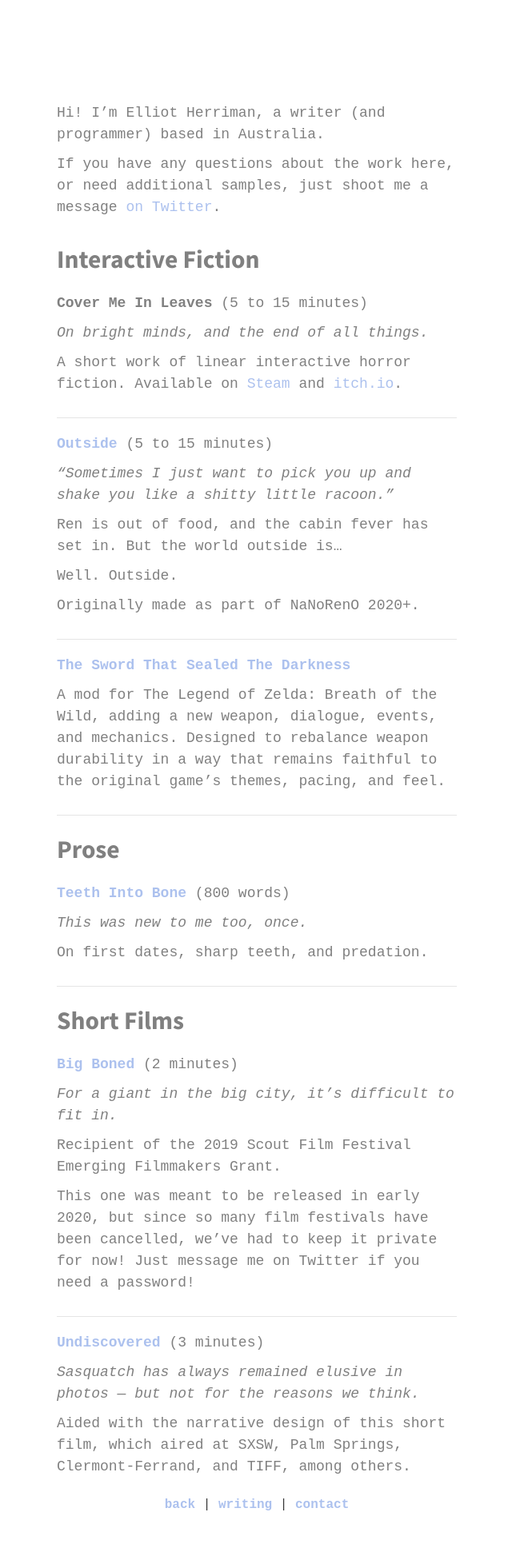
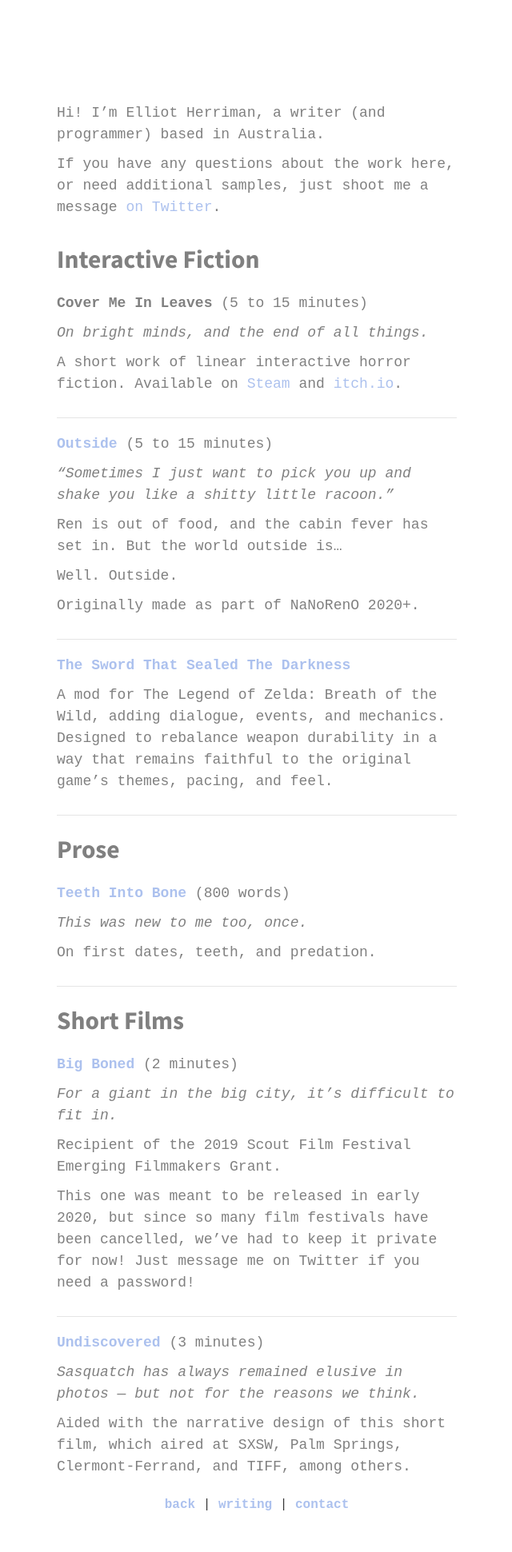
Before and after one commit to elliotherriman/website, a Jekyll site: the page built from writing.md, in a window 1280 px wide. Shown: the whole page at 80% size, without its empty margins (319-959 px from the left). Built offline with Jekyll 4.4.1, drawn with Linux system fonts in a browser that asks for light colours; nearby versions of some CDN libraries; some web fonts are replaced.

Commit message:
Update writing.md

```diff
--- a/writing.md
+++ b/writing.md
@@ -34,7 +34,7 @@
 
 **[The Sword That Sealed The Darkness](https://gamebanana.com/gamefiles/12800)**
 
-A mod for The Legend of Zelda: Breath of the Wild, adding a new weapon, dialogue, events, and mechanics. Designed to rebalance weapon durability in a way that remains faithful to the original game's themes, pacing, and feel.
+A mod for The Legend of Zelda: Breath of the Wild, adding dialogue, events, and mechanics. Designed to rebalance weapon durability in a way that remains faithful to the original game's themes, pacing, and feel.
 
 ---
 
@@ -45,7 +45,7 @@
 
 *This was new to me too, once.*
 
-On first dates, sharp teeth, and predation.
+On first dates, teeth, and predation.
 
 ---
 
```
